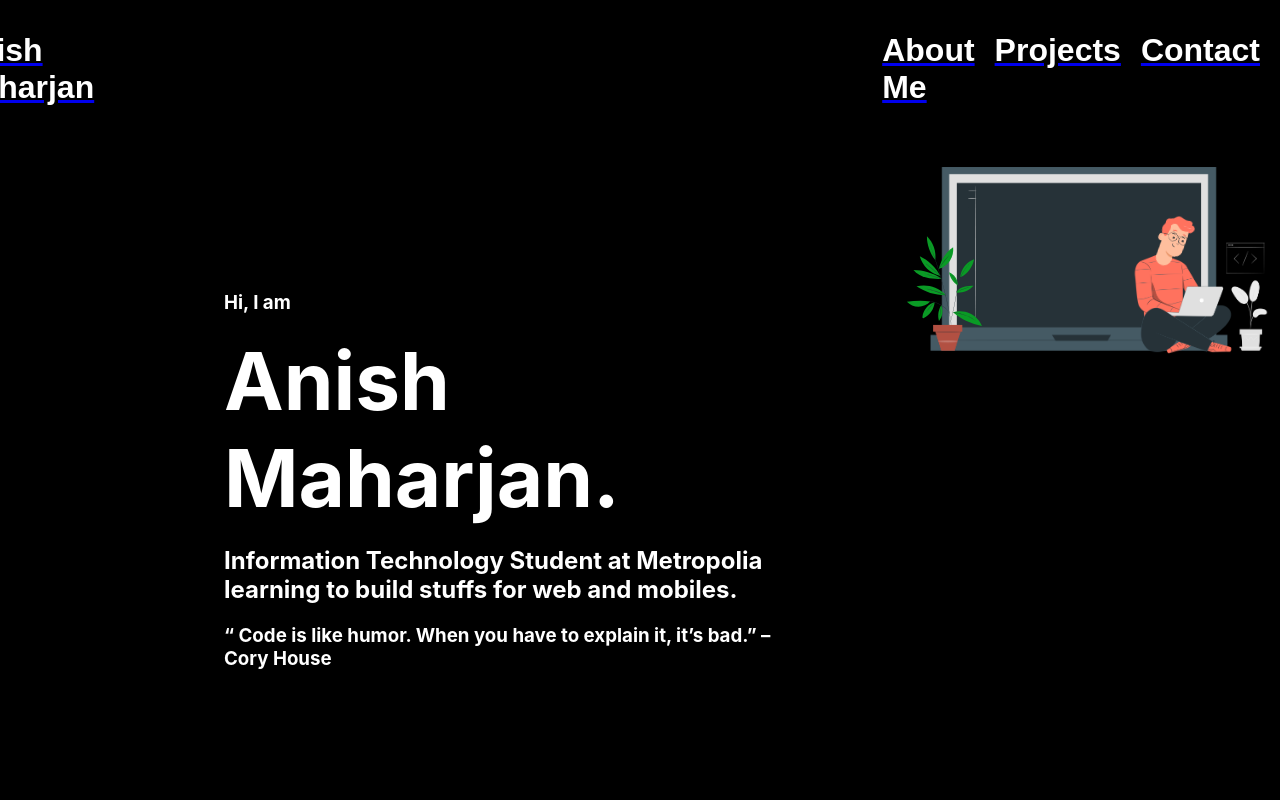
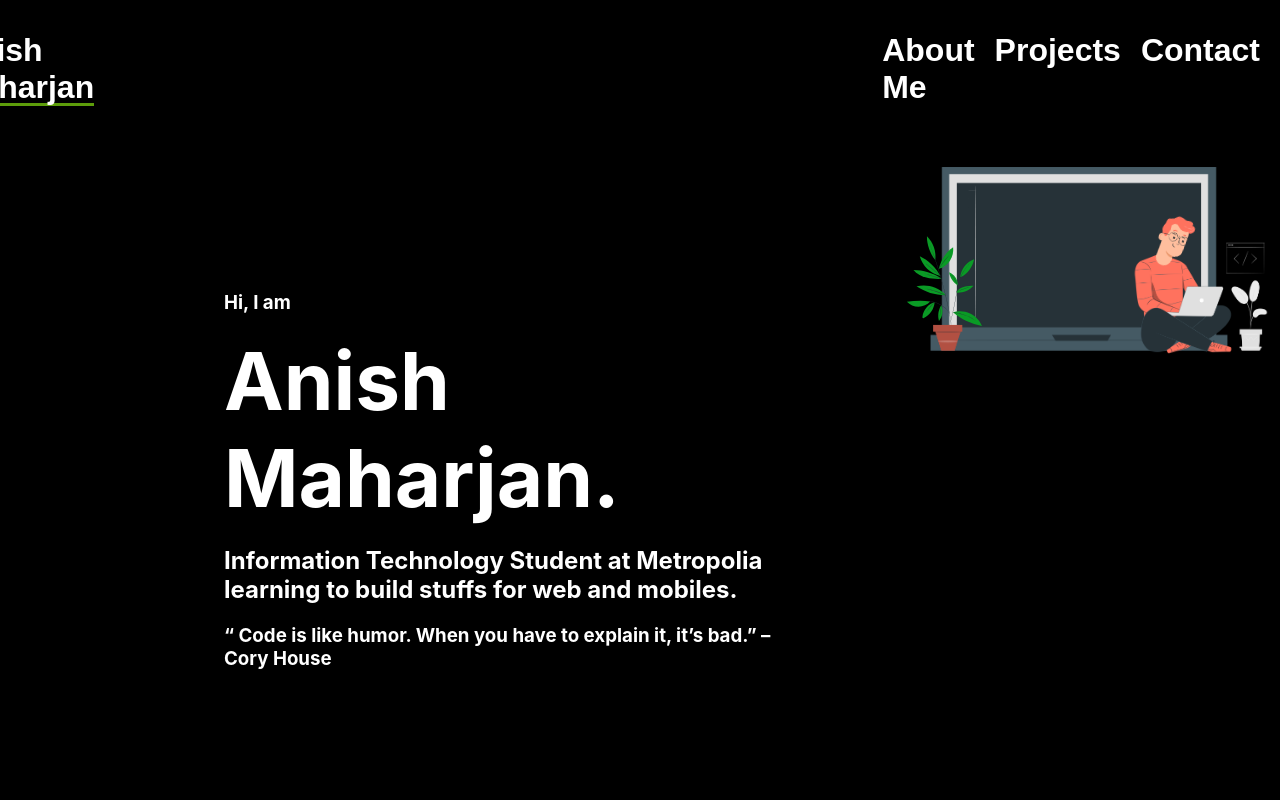
Before and after one commit to anish0123/portfolio, a React (Create React App) app: page / in a window 1280 px wide. Shown: the top 800 px of the page. Built offline with nearby package versions, Linux system fonts and the light colour scheme.

Commit message:
added styling and link to CV

```diff
--- a/src/components/Contact.js
+++ b/src/components/Contact.js
@@ -22,6 +22,7 @@ const Contact = () => {
           <FcAddressBook size={50} />
         </a>
       </div>
+      <a href="https://users.metropolia.fi/~anishm/portfolio/CV%20-%20Anish%20Maharjan.pdf" id="cvNav">View my CV</a>
     </div>
   );
 };
--- a/src/components/NavBar.js
+++ b/src/components/NavBar.js
@@ -3,12 +3,23 @@ import AnchorLink from "react-anchor-link-smooth-scroll";
 const NavBar = () => {
   return (
     <div id="navBar">
-      <div className="navLeft"><AnchorLink href='#navBar'><h1 className="navItems"> Anish Maharjan</h1></AnchorLink>
+      <div className="navLeft">
+        <AnchorLink href="#welcome"id="mainText">
+          <h1 id="mainName" className="navItems">
+            Anish Maharjan
+          </h1>
+        </AnchorLink>
       </div>
       <div className="navRight">
-        <AnchorLink href='#profile'><h1 className="navItems"> About Me</h1></AnchorLink>
-        <AnchorLink href='#project'><h1 className="navItems"> Projects</h1></AnchorLink>
-        <AnchorLink href='#contact'><h1 className="navItems"> Contact</h1></AnchorLink>
+        <AnchorLink href="#profile" className="anchor">
+          <h1 className="navItems"> About Me</h1>
+        </AnchorLink>
+        <AnchorLink href="#project" className="anchor">
+          <h1 className="navItems"> Projects</h1>
+        </AnchorLink>
+        <AnchorLink href="#contact" className="anchor">
+          <h1 className="navItems"> Contact</h1>
+        </AnchorLink>
       </div>
     </div>
   );
--- a/src/index.css
+++ b/src/index.css
@@ -6,7 +6,7 @@
 
 body {
   margin: 0;
-  font-family: -apple-system, BlinkMacSystemFont,'League Spartan', 'Segoe UI', 'Roboto', 'Oxygen',
+  font-family: 'leagueSpartan', -apple-system, BlinkMacSystemFont, 'Segoe UI', 'Roboto', 'Oxygen',
     'Ubuntu', 'Cantarell', 'Fira Sans', 'Droid Sans', 'Helvetica Neue',
     sans-serif, 'League Spartan';
   -webkit-font-smoothing: antialiased;
@@ -26,21 +26,28 @@ code {
   flex: 1;
   flex-direction: row;
   justify-content: flex-end;
+  margin: 0;
   margin-right: 2rem;
   font-family: 'League Spartan', sans-serif;
   position: fixed;
   top: 0;
   width: 100%;
+  height: 5rem;
+  padding: 0;
 }
 
 .navRight{
   display: flex;
   flex: 1;
   flex-direction: row;
+  padding: 0;
+  margin: 0;
   margin-left: 60%;
 }
 
 .navLeft {
+  padding: 0;
+  margin: 0;
   margin-left: 2rem;
 }
 
@@ -49,7 +56,14 @@ code {
   margin-top: 2rem;
   color: white;
   font-family: 'League Spartan', sans-serif;
+  text-decoration: none;
 }
+
+.anchor{
+  text-decoration: none;
+     color: white;
+     font-family: 'League Spartan', sans-serif;
+    }
 
 #welcome {
   margin-left: 14rem;
@@ -158,7 +172,8 @@ code {
   flex: 1;
   flex-direction: column;
   font-size: xx-large;
-  height: 100vh;
+  height: 30vh;
+  margin-bottom: 10rem;
 }
 
 .media {
@@ -170,3 +185,120 @@ code {
 .mediaItems {
   margin-right: 10px;
 }
+
+#cvNav{
+text-decoration: none;
+   color: white;
+   font-family: 'League Spartan', sans-serif;
+  }
+
+
+  #cvNav:hover{
+    background-color: white;
+    color: black;
+  }
+
+  /*
+  Animation for my main name in header
+  */
+  #mainText {
+    text-decoration: none;
+  }
+  #mainName {
+    text-decoration: none;
+  }
+
+  #mainName {
+    background:
+      linear-gradient(
+        to right,
+        rgba(93, 157, 11, 1),
+        rgba(93, 157, 11, 1)
+      ),
+      linear-gradient(
+        to right,
+        rgba(255, 0, 0, 1),
+        rgba(255, 0, 180, 1),
+        rgba(0, 100, 200, 1)
+    );
+  }
+
+  #mainName {
+    background:
+      linear-gradient(
+        to right,
+        rgba(93, 157, 11, 1),
+        rgba(93, 157, 11, 1)
+      ),
+      linear-gradient(
+        to right,
+        rgba(255, 0, 0, 1),
+        rgba(255, 0, 180, 1),
+        rgba(0, 100, 200, 1)
+    );
+    background-size: 100% 3px, 0 3px;
+  }
+
+  #mainName {
+    background:
+      linear-gradient(
+        to right,
+        rgba(93, 157, 11, 1),
+        rgba(93, 157, 11, 1)
+      ),
+      linear-gradient(
+        to right,
+        rgba(255, 0, 0, 1),
+        rgba(255, 0, 180, 1),
+        rgba(0, 100, 200, 1)
+    );
+    background-size: 100% 3px, 0 3px;
+    background-position: 100% 100%, 0 100%;
+    background-repeat: no-repeat;
+  }
+
+  #mainName:hover {
+    background-size: 0 3px, 100% 3px;
+  }
+
+  #mainName {
+    background:
+      linear-gradient(
+        to right,
+        rgba(93, 157, 11, 1),
+        rgba(93, 157, 11, 1)
+      ),
+      linear-gradient(
+        to right,
+        rgba(255, 0, 0, 1),
+        rgba(255, 0, 180, 1),
+        rgba(0, 100, 200, 1)
+    );
+    background-size: 100% 3px, 0 3px;
+    background-position: 100% 100%, 0 100%;
+    background-repeat: no-repeat;
+    transition: background-size 400ms;
+  }
+
+  .anchor {
+    position: relative;
+  }
+
+  .anchor::before {
+      content: '';
+      position: absolute;
+      width: 90%;
+      height: 4px;
+      border-radius: 4px;
+      background-color: #5F7ADB;
+      bottom: 0;
+      left: 0;
+      transform-origin: right;
+      transform: scaleX(0);
+      transition: transform .3s ease-in-out;
+    }
+
+  .anchor:hover::before {
+    transform-origin: left;
+    transform: scaleX(1);
+  }
```
Also changed, not shown: 1 other file (tests, documents, lock files or other folders).
